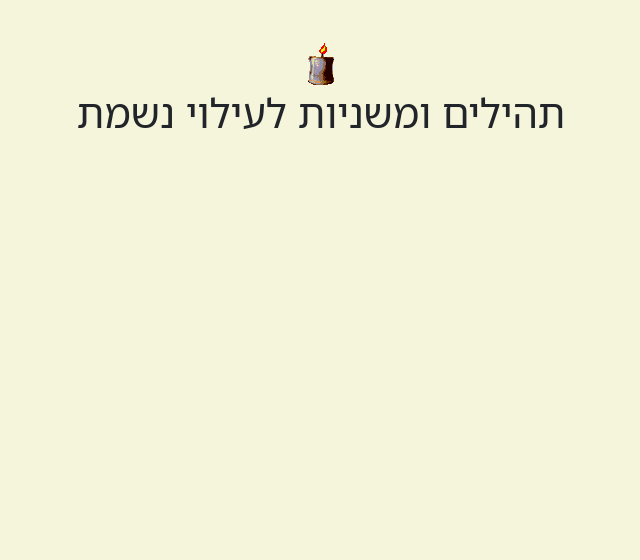
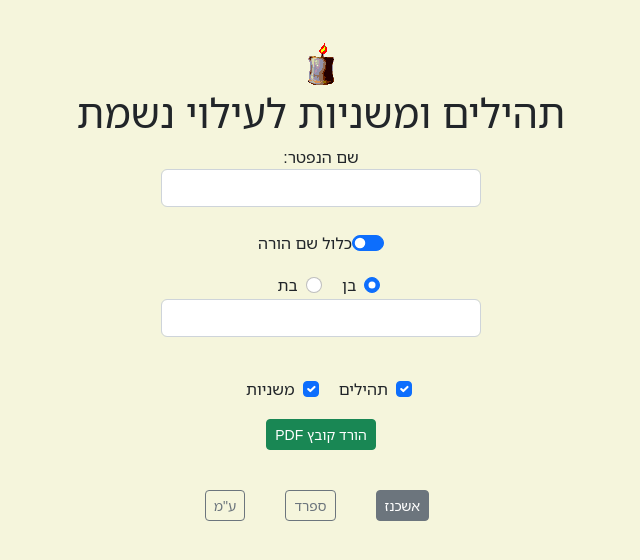
Before and after one commit to glatcode/neshama, a plain HTML site: page index.html in a window 1280 px wide. Shown: the whole page, without its empty margins (319-959 px from the left). Drawn offline with nearby package versions, Linux system fonts and the light colour scheme.

Commit message:
styling form

```diff
--- a/app.js
+++ b/app.js
@@ -0,0 +1,14 @@
+const includeParent = document.getElementById("includeParent");
+const formParentName = document.getElementsByClassName("form-check-parent-name");
+
+function ChangeIncludeParent(e) {
+    if (!e.currentTarget.checked) { }
+    Array.prototype.forEach.call(formParentName, (element) => {
+        if (!e.currentTarget.checked) {
+            element.setAttribute("disabled", true)
+        } else {
+            element.removeAttribute("disabled");
+        }
+
+    })
+}
--- a/index.html
+++ b/index.html
@@ -35,6 +35,69 @@
     <div style="margin-right: 25%; margin-left:25%">
         <img style="margin:5vh auto 0 auto; display:block" src="./ner.gif">
         <h1 style="text-align: center;">תהילים ומשניות לעילוי נשמת</h1>
+
+        <form action="/action_page.php" style="margin: 0 auto; width:50%; text-align:center">
+            <label for="fname">שם הנפטר:</label>
+            <input class="form-control" type="text" id="fname" name="fname"><br>
+
+            <div class="form-check form-switch" style="display: flex; justify-content: center;">
+                <input class="form-check-input" type="checkbox" role="switch" id="includeParent" checked
+                    onchange="ChangeIncludeParent(event)">
+                <label class="form-check-label" for="includeParent"> כלול שם הורה </label>
+            </div>
+
+            <form>
+                <div class="form-check form-check-inline" style="margin-top: 2vh;">
+                    <input class="form-check-input form-check-parent-name" type="radio" name="inlineRadioOptions"
+                        id="inlineRadio1" value="option1" checked>
+                    <label class="form-check-label" for="inlineRadio1">בן</label>
+                </div>
+                <div class="form-check form-check-inline">
+                    <input class="form-check-input form-check-parent-name" type="radio" name="inlineRadioOptions"
+                        id="inlineRadio2" value="option2">
+                    <label class="form-check-label" for="inlineRadio2">בת</label>
+                </div>
+
+                <input class="form-control form-check-parent-name" type="text" id="parentName" name="parentName">
+            </form>
+
+            <div style="margin-top: 5vh; text-align: center;">
+                <div class="form-check form-check-inline">
+                    <input class="form-check-input" type="checkbox" id="checkboxTehilim" value="option1" checked>
+                    <label class="form-check-label" for="checkboxTehilim">תהילים</label>
+                </div>
+                <div class="form-check form-check-inline">
+                    <input class="form-check-input" type="checkbox" id="checkboxMeshnayot" value="option2" checked>
+                    <label class="form-check-label" for="checkboxMeshnayot">משניות</label>
+                </div>
+            </div>
+            <div style="display: flex; justify-content: center;">
+                <button class="btn btn-success btn-sm" type="submit" style="margin-top: 2vh;">הורד
+                    קובץ PDF</button>
+            </div>
+
+
+            <form>
+                <div role="group" style="margin-top: 5vh; display: flex; justify-content: center;">
+                    <div class="form-check form-check-inline">
+                        <input class="btn-check" type="radio" name="inlineRadioOptions" id="ashcenazCheckbox"
+                            value="option1" checked>
+                        <label class="btn btn-outline-secondary btn-sm" for="ashcenazCheckbox">אשכנז</label>
+                    </div>
+                    <div class="form-check form-check-inline">
+                        <input class="btn-check" type="radio" name="inlineRadioOptions" id="sfaradCheckbox"
+                            value="option2">
+                        <label class="btn btn-outline-secondary btn-sm" for="sfaradCheckbox">ספרד</label>
+                    </div>
+                    <div class="form-check form-check-inline">
+                        <input class="btn-check" type="radio" name="inlineRadioOptions" id="amCheckbox" value="option3">
+                        <label class="btn btn-outline-secondary btn-sm" for="amCheckbox">ע"מ</label>
+                    </div>
+                </div>
+            </form>
+
+        </form>
+
     </div>
 
     <!-- Css flex version -->
```
